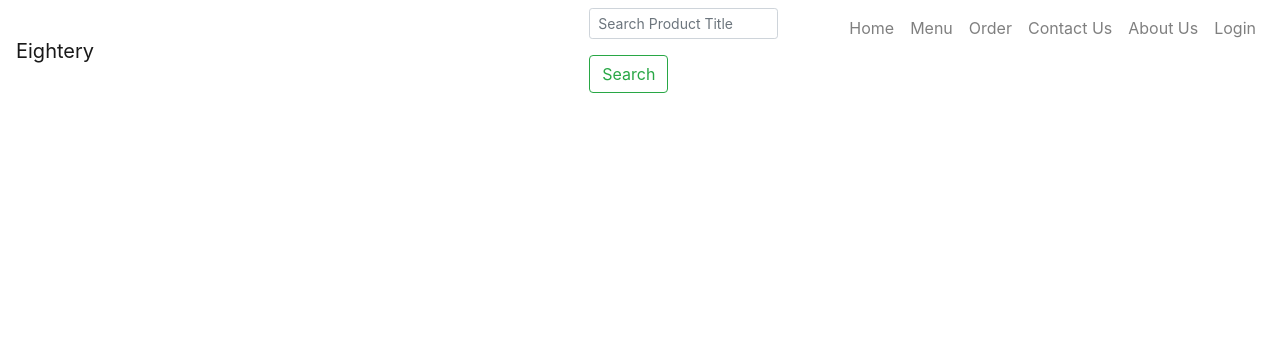
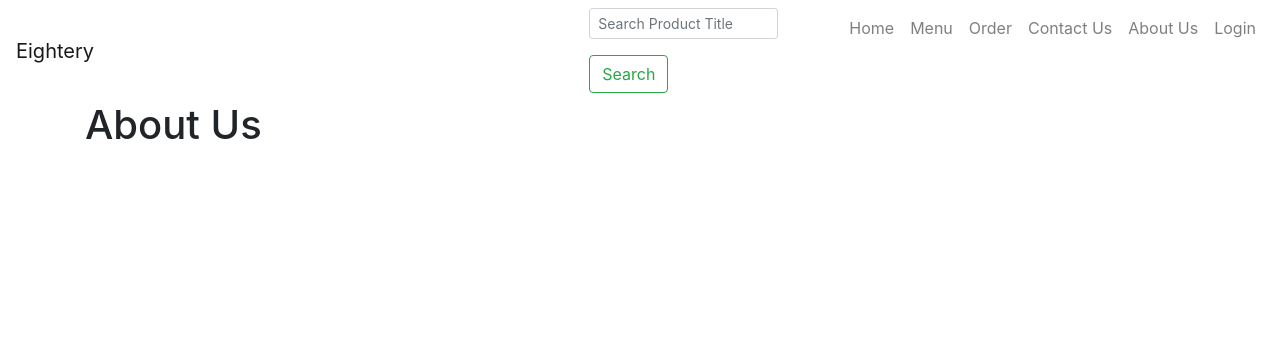
Before and after one commit to ellyzyaory/Website, a Django app: page /about/us/ in a window 1280 px wide. Shown: the top 361 px of the page. Run offline with Django 3.2, Linux system fonts and the light colour scheme; some libraries are stand-ins or nearby versions.

Commit message:
Update about.html

```diff
--- a/final/templates/about.html
+++ b/final/templates/about.html
@@ -1,3 +1,5 @@
+{% extends "base.html" %}
 
-{% extends "base.html" %}
-{% block content %}{% endblock content %}
+{% block content %}
+<h1>About Us</h1>
+{% endblock content %}
```
